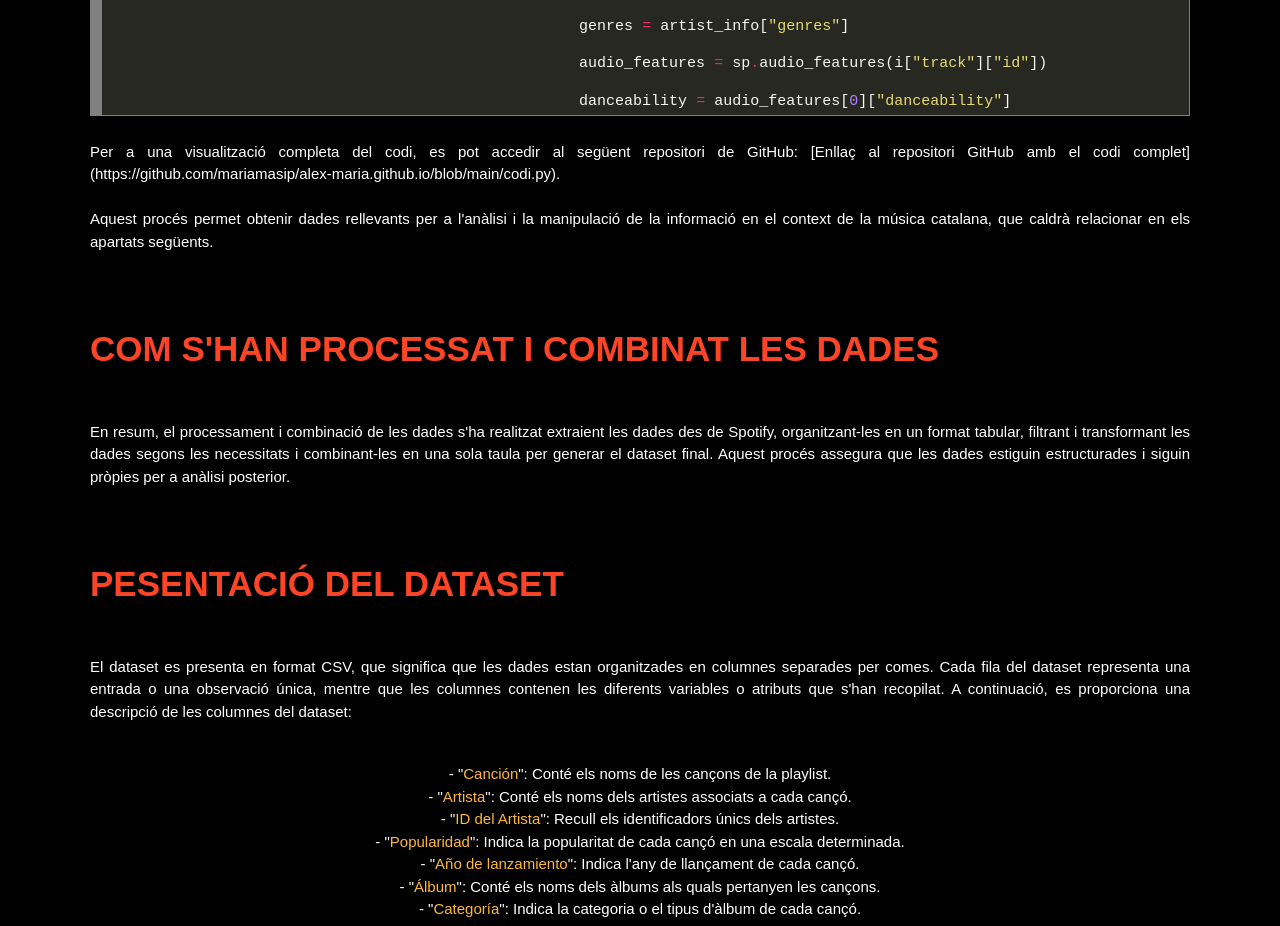
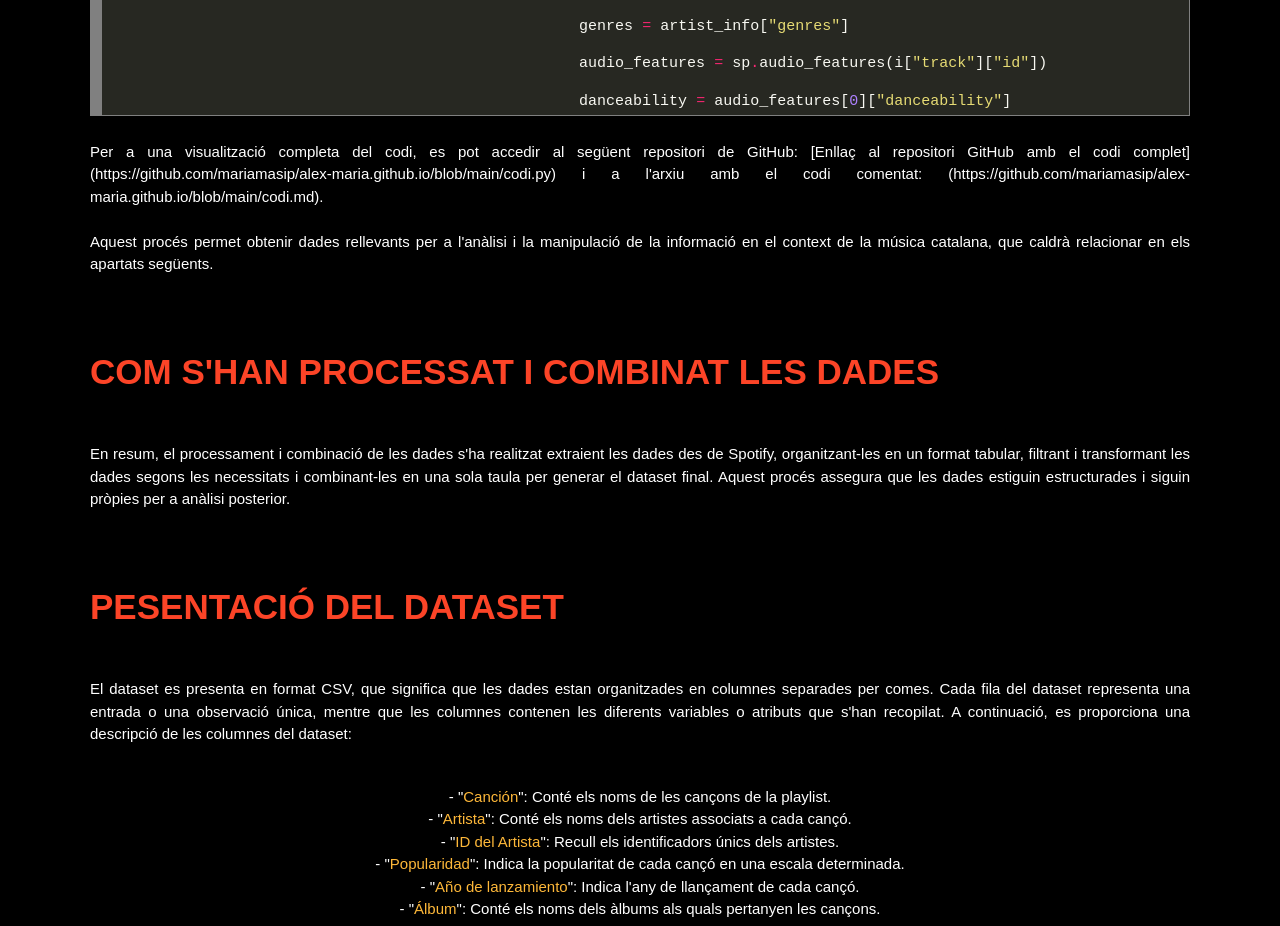
Before and after one commit to mariamasip/Projecte-Alex-Maria, a plain HTML site: page index.html in a window 1280 px wide. Shown: the part 4286-5212 px from the top of the page. Drawn offline with Linux system fonts and the light colour scheme.

Commit message:
Update index.html

```diff
--- a/index.html
+++ b/index.html
@@ -186,7 +186,7 @@
 					            <span style="color: #f8f8f2">danceability</span> <span style="color: #f92672">=</span> <span style="color: #f8f8f2">audio_features[</span><span style="color: #ae81ff">0</span><span style="color: #f8f8f2">][</span><span style="color: #e6db74">&quot;danceability&quot;</span><span style="color: #f8f8f2">]</span>  </pre></div>
 
 
-				<p>Per a una visualització completa del codi, es pot accedir al següent repositori de GitHub: [Enllaç al repositori GitHub amb el codi complet](https://github.com/mariamasip/alex-maria.github.io/blob/main/codi.py).<br><br> Aquest procés permet obtenir dades rellevants per a l'anàlisi i la manipulació de la informació en el context de la música catalana, que caldrà relacionar en els apartats següents. </p>
+				<p>Per a una visualització completa del codi, es pot accedir al següent repositori de GitHub: [Enllaç al repositori GitHub amb el codi complet](https://github.com/mariamasip/alex-maria.github.io/blob/main/codi.py) i a l'arxiu amb el codi comentat: (https://github.com/mariamasip/alex-maria.github.io/blob/main/codi.md).<br><br> Aquest procés permet obtenir dades rellevants per a l'anàlisi i la manipulació de la informació en el context de la música catalana, que caldrà relacionar en els apartats següents. </p>
 
 		<h2>COM S'HAN PROCESSAT I COMBINAT LES DADES</h2>
 			<p>En resum, el processament i combinació de les dades s'ha realitzat extraient les dades des de Spotify, organitzant-les en un format tabular, filtrant i transformant les dades segons les necessitats i combinant-les en una sola taula per generar el dataset final. Aquest procés assegura que les dades estiguin estructurades i siguin pròpies per a anàlisi posterior.</p>
```
